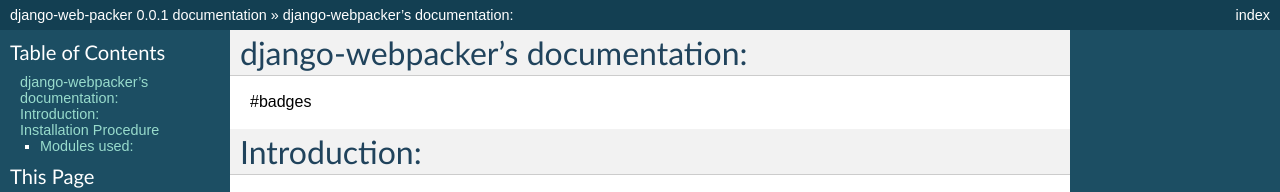
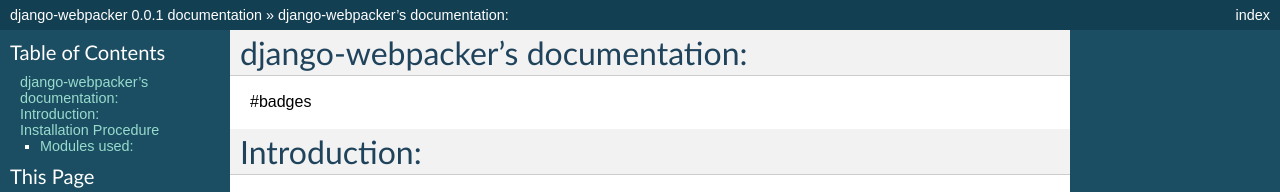
Before and after one commit to MicroPyramid/django-webpacker, a Sphinx documentation site: the page built from docs/source/index.rst, in a window 1280 px wide. Shown: the top 192 px of the page. Built offline with Sphinx 7.4.7, drawn with Linux system fonts in a browser that asks for light colours; some of the changed text lies outside the part shown.

Commit message:
updated docs

```diff
--- a/docs/source/conf.py
+++ b/docs/source/conf.py
@@ -43,7 +43,7 @@
 master_doc = 'index'
 
 # General information about the project.
-project = u'django-web-packer'
+project = u'django-webpacker'
 copyright = u'2016, MicroPyramid'
 
 # The version info for the project you're documenting, acts as replacement for
@@ -176,7 +176,7 @@
 #html_file_suffix = None
 
 # Output file base name for HTML help builder.
-htmlhelp_basename = 'django-web-packer-doc'
+htmlhelp_basename = 'django-webpacker-doc'
 
 
 # -- Options for LaTeX output ---------------------------------------------
@@ -196,8 +196,8 @@
 # (source start file, target name, title,
 #  author, documentclass [howto, manual, or own class]).
 latex_documents = [
-  ('index', 'django-web-packer.tex', u'django-web-packer Documentation',
-   u'django-web-packer', 'manual'),
+  ('index', 'django-webpacker.tex', u'django-webpacker Documentation',
+   u'django-webpacker', 'manual'),
 ]
 
 # The name of an image file (relative to this directory) to place at the top of
@@ -226,8 +226,8 @@
 # One entry per manual page. List of tuples
 # (source start file, name, description, authors, manual section).
 man_pages = [
-    ('index', 'django-web-packer', u'django-web-packer Documentation',
-     [u'django-web-packer'], 1)
+    ('index', 'django-webpacker', u'django-webpacker Documentation',
+     [u'django-webpacker'], 1)
 ]
 
 # If true, show URL addresses after external links.
@@ -240,8 +240,8 @@
 # (source start file, target name, title, author,
 #  dir menu entry, description, category)
 texinfo_documents = [
-  ('index', 'django-web-packer', u'django-web-packer Documentation',
-   u'django-web-packer', 'django-web-packer', 'One line description of project.',
+  ('index', 'django-webpacker', u'django-webpacker Documentation',
+   u'django-webpacker', 'django-webpacker', 'One line description of project.',
    'Miscellaneous'),
 ]
 
```
